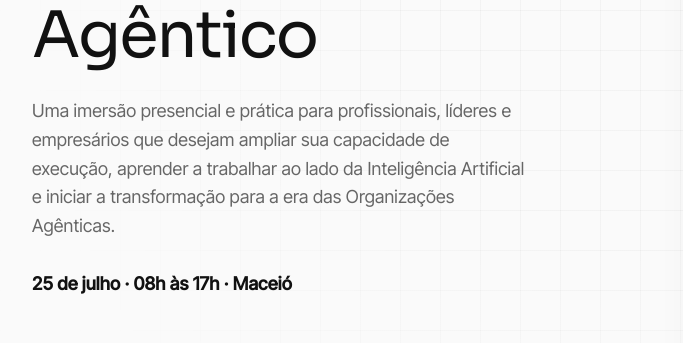
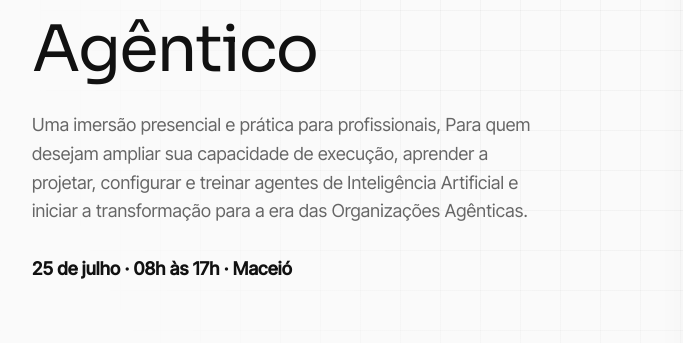
Before and after one commit to Caiovc15/imersao-maceio-ia-phd, a plain HTML site: page index.html in a window 1280 px wide. Shown: the part 390-733 px from the top of the page, 0-683 px from the left. Drawn offline with Linux system fonts and the light colour scheme.

Commit message:
Atualiza texto da hero section

```diff
--- a/index.html
+++ b/index.html
@@ -78,14 +78,15 @@
           <h1 class="hero-headline scroll-reveal" style="transition-delay: 0.1s;">Crie seu primeiro Funcionário Agêntico
           </h1>
           <p class="hero-subheadline scroll-reveal" style="transition-delay: 0.2s;">
-            Uma imersão presencial e prática para profissionais, líderes e empresários que desejam ampliar sua
-            capacidade de execução, aprender a trabalhar ao lado da Inteligência Artificial e iniciar a transformação
-            para a era das Organizações Agênticas.<br><br>
+            Uma imersão presencial e prática para profissionais, Para quem desejam ampliar sua capacidade de execução,
+            aprender a projetar, configurar e treinar agentes de Inteligência Artificial e iniciar a transformação para
+            a era das Organizações Agênticas.<br><br>
             <strong style="color: var(--text-primary);">25 de julho · 08h às 17h · Maceió</strong>
           </p>
 
           <div class="hero-actions scroll-reveal" style="transition-delay: 0.3s;">
-            <a href="https://pay.hotmart.com/R106028211S" class="btn btn-primary" target="_blank" rel="noopener noreferrer">Garantir minha vaga</a>
+            <a href="https://pay.hotmart.com/R106028211S" class="btn btn-primary" target="_blank"
+              rel="noopener noreferrer">Garantir minha vaga</a>
             <a href="#cronograma" class="btn btn-text">Ver programação <svg width="16" height="16" viewBox="0 0 24 24"
                 fill="none" stroke="currentColor" stroke-width="2" stroke-linecap="round" stroke-linejoin="round">
                 <line x1="5" y1="12" x2="19" y2="12"></line>
@@ -927,7 +928,8 @@
         <h2 class="cta-title">Sua empresa pode sair dessa imersão operando com IA</h2>
         <p class="cta-desc">25 de julho, em Maceió. Um dia. Um agente real funcionando. Vagas limitadas.</p>
         <div class="cta-actions">
-          <a href="https://pay.hotmart.com/R106028211S" class="btn btn-primary" target="_blank" rel="noopener noreferrer">Garantir minha vaga — R$ 477,90</a>
+          <a href="https://pay.hotmart.com/R106028211S" class="btn btn-primary" target="_blank"
+            rel="noopener noreferrer">Garantir minha vaga — R$ 477,90</a>
         </div>
       </div>
     </section>
```
